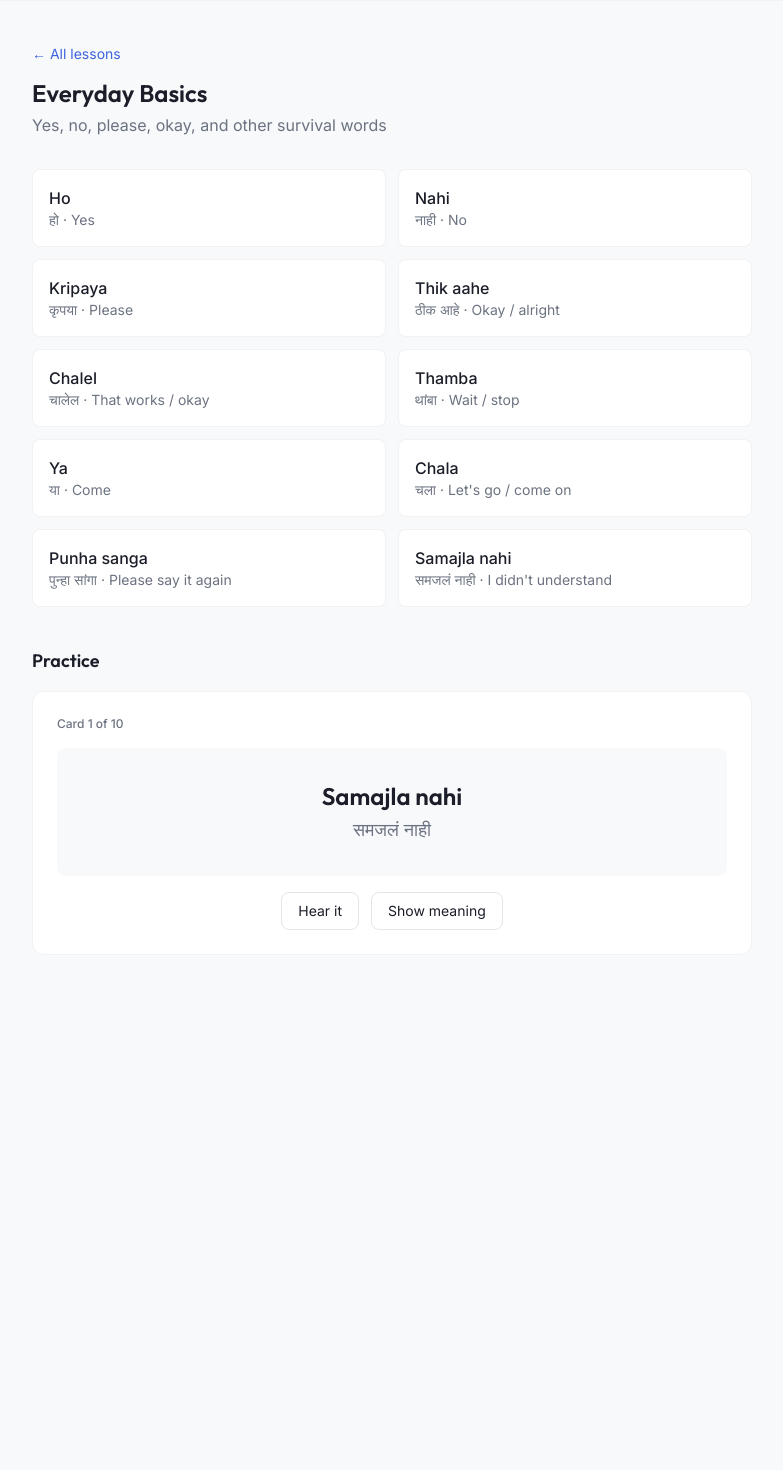
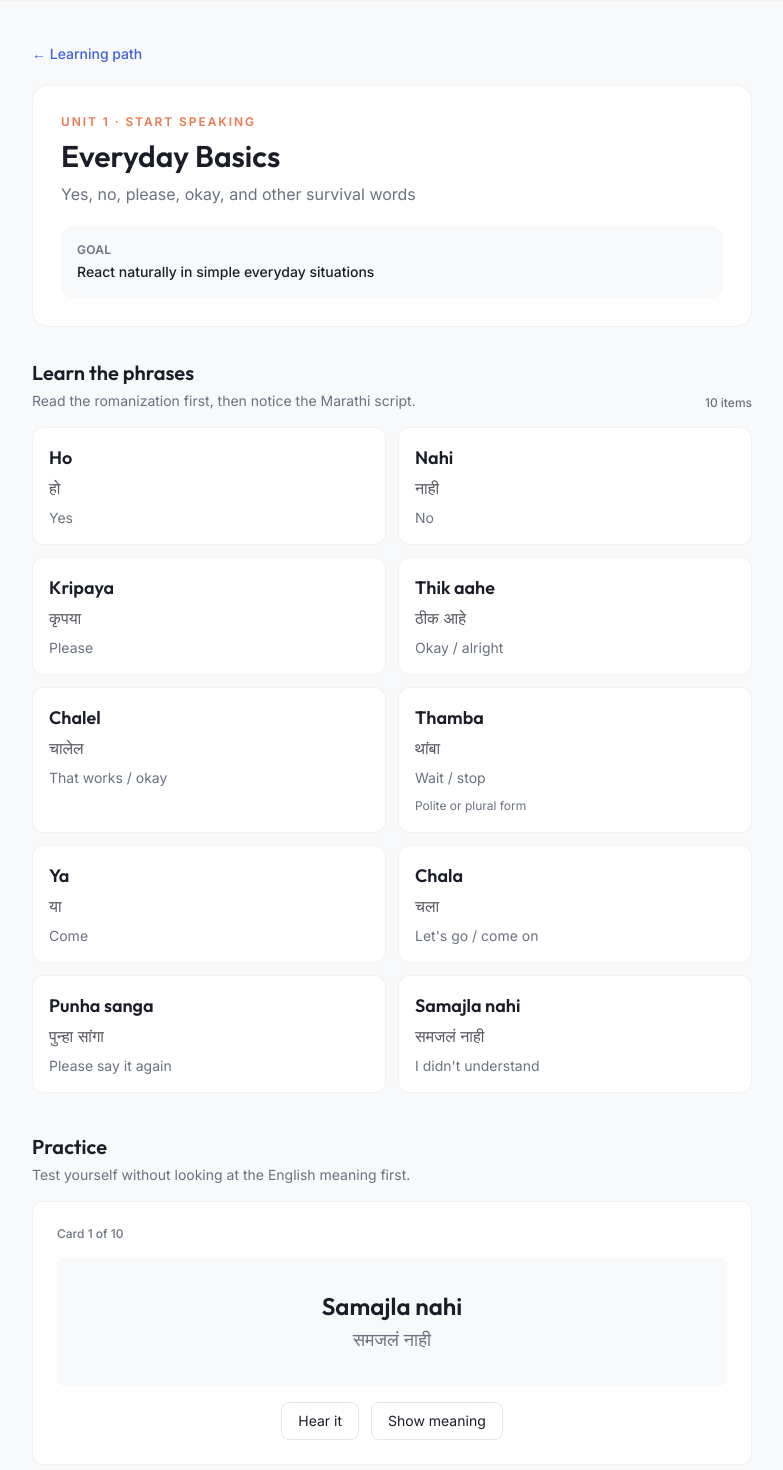
Before and after one commit to sushan5140/Raghay, a Next.js app: page /lessons/everyday-basics in a window 1280 px wide. Shown: the part 60-1530 px from the top of the page, without its empty margins (248-1031 px from the left). Before the commit the page ends 1055 px from the top, so only its background shows below. Built offline with nearby package versions, Linux system fonts and the light colour scheme.

Commit message:
Improve beginner lesson experience

```diff
--- a/app/lessons/[slug]/page.tsx
+++ b/app/lessons/[slug]/page.tsx
@@ -2,9 +2,10 @@ import { notFound } from "next/navigation";
 import Link from "next/link";
 import { getLesson, lessons } from "@/data/lessons";
 import Practice from "@/components/Practice";
+import CompleteLessonButton from "@/components/CompleteLessonButton";
 
 export function generateStaticParams() {
-  return lessons.map((l) => ({ slug: l.slug }));
+  return lessons.map((lesson) => ({ slug: lesson.slug }));
 }
 
 export default function LessonPage({ params }: { params: { slug: string } }) {
@@ -13,29 +14,55 @@ export default function LessonPage({ params }: { params: { slug: string } }) {
 
   return (
     <div>
-      <Link href="/" className="text-sm text-primary">
-        ← All lessons
+      <Link href="/" className="text-sm font-medium text-primary">
+        ← Learning path
       </Link>
-      <h1 className="mt-3 font-display text-2xl font-semibold text-ink">{lesson.title}</h1>
-      <p className="mt-1 text-muted">{lesson.subtitle}</p>
 
-      <div className="mt-8 grid gap-3 sm:grid-cols-2">
-        {lesson.items.map((item) => (
-          <div
-            key={item.marathi}
-            className="rounded-lg border border-black/5 bg-white p-4"
-          >
-            <p className="font-medium text-ink">{item.marathi}</p>
-            <p className="text-sm text-muted">
-              {item.devanagari} · {item.english}
-            </p>
-          </div>
-        ))}
+      <div className="mt-5 rounded-2xl border border-black/5 bg-white p-6 sm:p-7">
+        <p className="text-xs font-semibold uppercase tracking-[0.16em] text-terracotta">
+          Unit {lesson.unit} · {lesson.unitTitle}
+        </p>
+        <h1 className="mt-2 font-display text-3xl font-semibold text-ink">{lesson.title}</h1>
+        <p className="mt-2 text-muted">{lesson.subtitle}</p>
+
+        <div className="mt-5 rounded-xl bg-offwhite p-4">
+          <p className="text-xs font-semibold uppercase tracking-wide text-muted">Goal</p>
+          <p className="mt-1 text-sm font-medium text-ink">{lesson.objective}</p>
+        </div>
       </div>
 
-      <h2 className="mt-10 font-display text-lg font-semibold text-ink">Practice</h2>
-      <div className="mt-4">
-        <Practice items={lesson.items} />
+      <div className="mt-8">
+        <div className="flex items-end justify-between gap-4">
+          <div>
+            <h2 className="font-display text-xl font-semibold text-ink">Learn the phrases</h2>
+            <p className="mt-1 text-sm text-muted">Read the romanization first, then notice the Marathi script.</p>
+          </div>
+          <span className="text-xs font-medium text-muted">{lesson.items.length} items</span>
+        </div>
+
+        <div className="mt-4 grid gap-3 sm:grid-cols-2">
+          {lesson.items.map((item) => (
+            <div key={item.marathi} className="rounded-xl border border-black/5 bg-white p-4">
+              <p className="font-display text-lg font-semibold text-ink">{item.marathi}</p>
+              <p className="mt-1 text-base text-ink/75">{item.devanagari}</p>
+              <p className="mt-2 text-sm text-muted">{item.english}</p>
+              {item.notes && <p className="mt-2 text-xs leading-5 text-muted">{item.notes}</p>}
+            </div>
+          ))}
+        </div>
+      </div>
+
+      <section className="mt-10">
+        <h2 className="font-display text-xl font-semibold text-ink">Practice</h2>
+        <p className="mt-1 text-sm text-muted">Test yourself without looking at the English meaning first.</p>
+        <div className="mt-4">
+          <Practice items={lesson.items} />
+        </div>
+      </section>
+
+      <div className="mt-8 flex flex-wrap items-center justify-between gap-3 rounded-xl border border-black/5 bg-white p-4">
+        <p className="text-sm text-muted">Finished learning and practicing this lesson?</p>
+        <CompleteLessonButton slug={lesson.slug} />
       </div>
     </div>
   );
```
